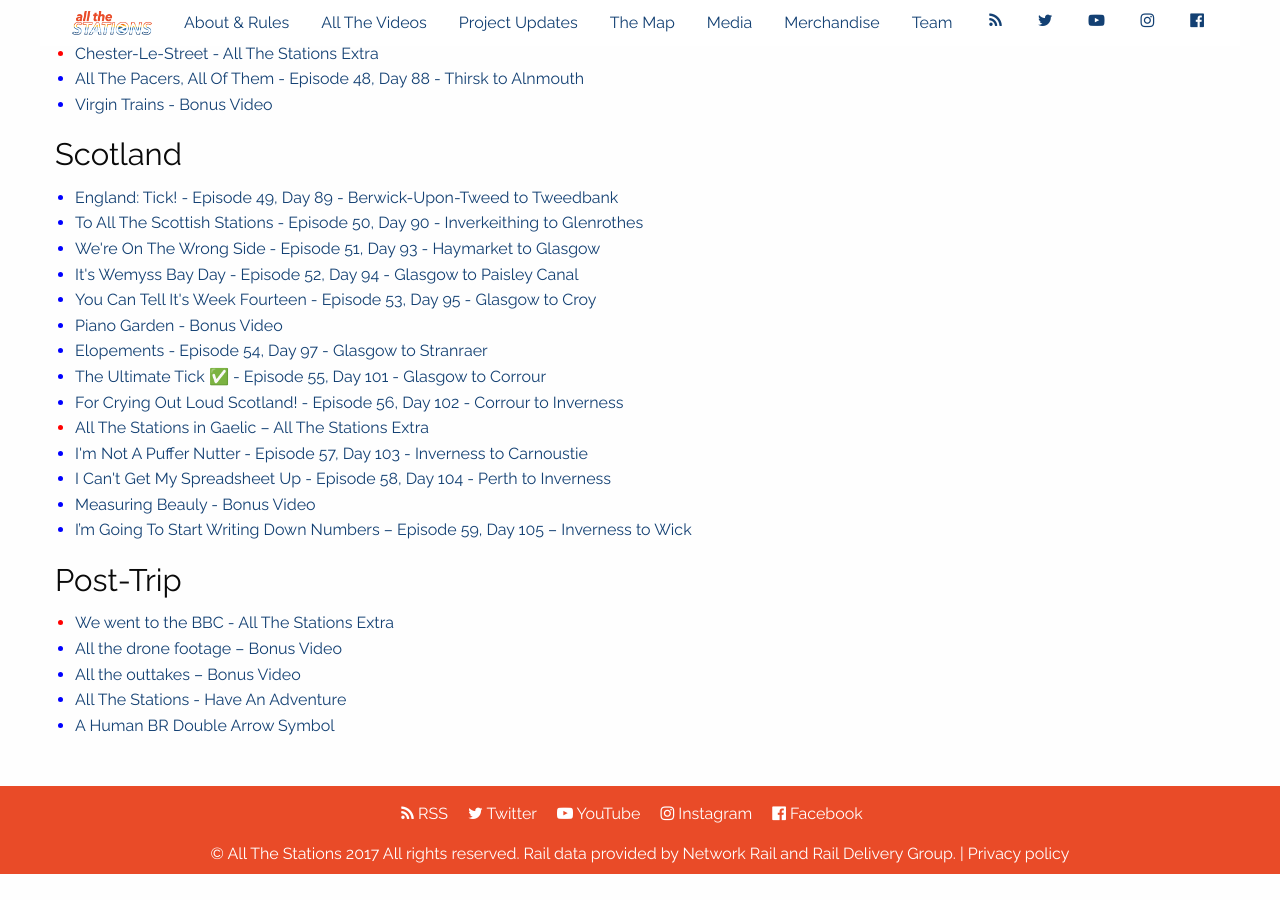
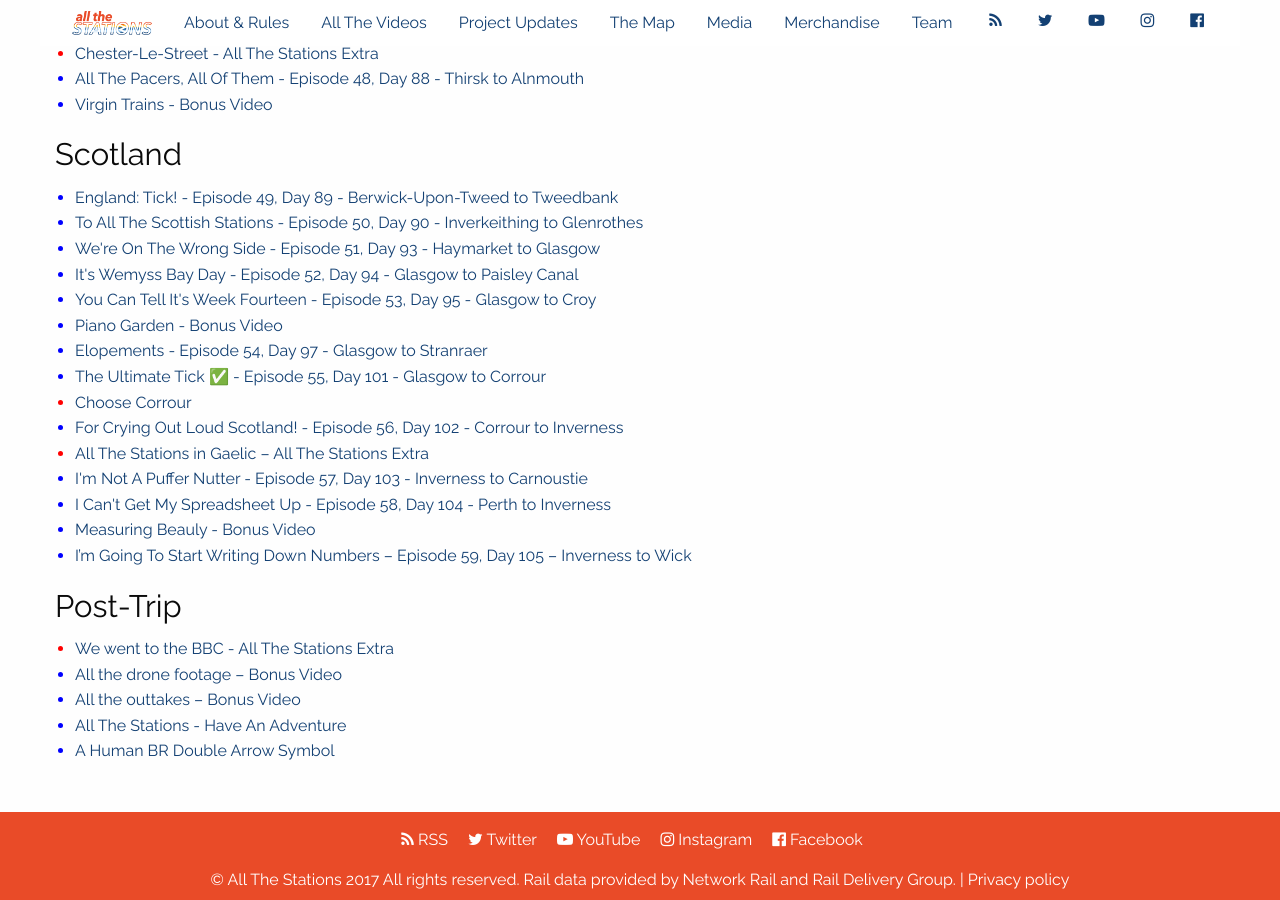
Before and after one commit to khawkins98/all-the-stations, a Jekyll site: the page built from videos.md, in a window 1280 px wide and 900 px high, scrolled down 3034 px. Built offline with Jekyll 4.4.1, drawn with Linux system fonts in a browser that asks for light colours; nearby versions of some CDN libraries; comment, search, counter and statistics services are not loaded; before the commit the page ends 3908 px from its top, so only the background shows below that.

Commit message:
Update videos.md

```diff
--- a/videos.md
+++ b/videos.md
@@ -144,6 +144,7 @@
 <span class="li bl">{% include partial_youtube.html id="xyAekz2f7Pw" title="Piano Garden - Bonus Video" %}</span>
 <span class="li bl">{% include partial_youtube.html id="xcSkwG8Gy1w" title="Elopements - Episode 54, Day 97 - Glasgow to Stranraer" %}</span>
 <span class="li bl">{% include partial_youtube.html id="0sjQusDdevM" title="The Ultimate Tick ✅  - Episode 55, Day 101 - Glasgow to Corrour" %}</span>
+<span class="li rd">{% include partial_youtube.html id="ALd-ApLeIxQ" title="Choose Corrour" %}</span>
 <span class="li bl">{% include partial_youtube.html id="zVgT2oFqj5k" title="For Crying Out Loud Scotland! - Episode 56, Day 102 - Corrour to Inverness" %}</span>
 <span class="li rd">{% include partial_youtube.html id="BQJebyu9oo4" title="All The Stations in Gaelic – All The Stations Extra" %}</span>
 <span class="li bl">{% include partial_youtube.html id="sJmMa3UovW0" title="I'm Not A Puffer Nutter - Episode 57, Day 103 - Inverness to Carnoustie" %}</span>
```
